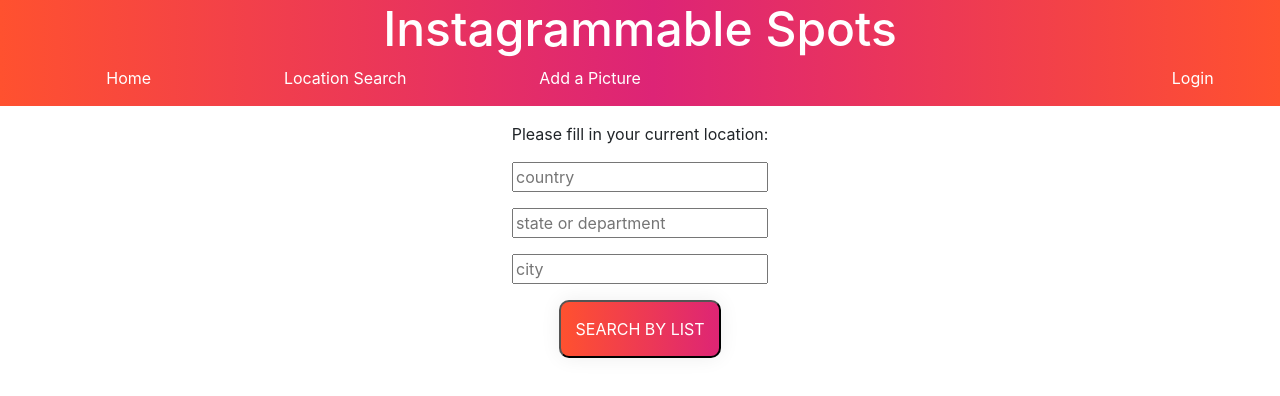
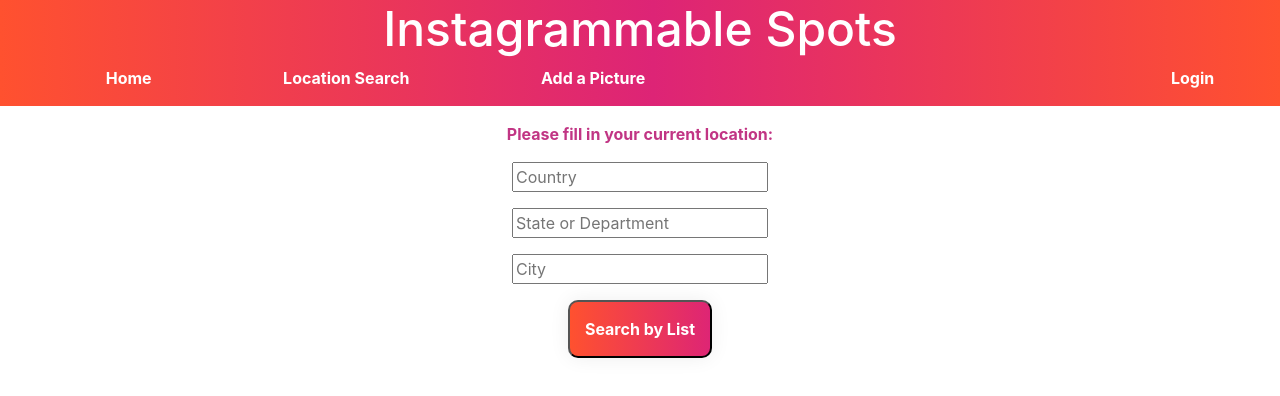
Before and after one commit to anakp07/capstone-frontend, a React (Create React App) app in the folder frontend/: page /locationsearch in a window 1280 px wide. Shown: the top 396 px of the page. Built offline with nearby package versions, Linux system fonts and the light colour scheme.

Commit message:
css colors, flexbox entire app

```diff
--- a/frontend/src/components/ListPerspectiveView.js
+++ b/frontend/src/components/ListPerspectiveView.js
@@ -0,0 +1,67 @@
+import React, { useState, useEffect } from 'react';
+import axios from "axios";
+// import PropTypes from 'prop-types';
+import './ListPerspectiveView.css';
+
+const ListPerspectiveView = (props) => {
+    const API_URL_BASE = 'http://localhost:3000/photos';
+
+    const [photoList, setPhotoList] = useState([]);
+    const [errorMessage, setErrorMessage] = useState(null);
+    const [perspectives, setPerspectives] = useState({});
+
+    const perspectivesRetriever = (photoList) => {
+      const newPerspectives = {};
+      photoList.forEach((photo) => {
+        if (photo.landmark === props.selectedLandmark.landmark && !newPerspectives[photo.perspective]){
+          newPerspectives[photo.perspective] = []
+        }
+        if (newPerspectives[photo.perspective].length < 5){
+        newPerspectives[photo.perspective].push(<img key = {photo.photo_id} src = {photo.photo_url} alt={photo.perspective} />)
+        }
+      })
+      setPerspectives(newPerspectives);
+    }
+
+    useEffect(() => {
+        axios.get(API_URL_BASE + '/searchlocation/' + props.formFields.country + '/' + props.formFields.state + '/' + props.formFields.city + '/')
+          .then((response) => {
+            setPhotoList(response.data);
+            perspectivesRetriever(response.data);
+          })
+          .catch((error) => {
+            setErrorMessage(error.message);
+          });
+
+      }, [props.formFields]);
+
+    const rows = []
+
+    for (const perspective in perspectives){
+      const listImages = perspectives[perspective]
+      rows.push(
+        <div key = {perspective}>
+          <table>
+            <tr class="flex-container">
+             <td className="flex-item-left ">{perspective}</td>
+             <td className="flex-item-right">{listImages}</td>
+            </tr>
+          </table>
+        </div>
+      )
+    }
+
+    return (
+        <div className="ListView">
+        <h3>List View</h3>
+        {errorMessage ? <div><h2 className="error-msg">{errorMessage}</h2></div> : ''}
+        {rows}
+        </div>
+    )
+};
+
+// Photo.propTypes = {
+//     selectPhotoCallback: PropTypes.func.isRequired
+// }
+
+export default ListPerspectiveView;
--- a/frontend/src/components/ListView.css
+++ b/frontend/src/components/ListView.css
@@ -18,11 +18,11 @@ img {
     display: flex;
     align-items: center;
     justify-content: center;
-    flex: 10%;
+    flex: 30%;
 }
 
 .flex-item-right {
-  flex: 90%;
+  flex: 70%;
 }
 
 td {
@@ -32,3 +32,17 @@ td {
 td .images {
     justify-content: right;
 }
+
+/* link:visited {
+  color:#00FF00;
+}
+
+link:hover {
+  color:#FF00FF;
+} */
+
+p, .landmarkName {
+  font-size: 1em;
+  color: #C13584;
+  /* font-weight: bold; */
+}
--- a/frontend/src/components/ListView.js
+++ b/frontend/src/components/ListView.js
@@ -48,7 +48,7 @@ const ListView = (props) => {
           <table>
             <tbody>
              <tr className="flex-container">
-             <td className="flex-item-left "><Link to="/listperspectiveview">{landmark}</Link></td>
+             <td className="flex-item-left"><Link to="/listperspectiveview" className="landmarkName">{landmark}</Link></td>
              <td className="flex-item-right">{listImages}</td>
             </tr>
             </tbody>
@@ -70,7 +70,7 @@ const ListView = (props) => {
 
     return (
         <div className="ListView">
-        <h3>List View</h3>
+        <p>List View - Results for {props.formFields.city}, {props.formFields.state}, {props.formFields.country}:</p>
         {errorMessage ? <div><h2 className="error-msg">{errorMessage}</h2></div> : ''}
         {/* {PhotoComponents} */}
         {rows}
--- a/frontend/src/components/LocationSearchForm.css
+++ b/frontend/src/components/LocationSearchForm.css
@@ -16,7 +16,7 @@
     margin: 10px;
      padding: 15px 15px;
      text-align: center;
-     text-transform: uppercase;
+     /* text-transform: uppercase; */
      transition: 0.5s;
      background-size: 200% auto;
      color: white;
@@ -25,6 +25,8 @@
      display: block;
     margin-left: auto;
     margin-right: auto;
+    font-size: 1em;
+    font-weight: bold;
    }
 
    .PlayerSubmissionForm__submit-btn:hover {
@@ -32,3 +34,8 @@
      color: #fff;
      text-decoration: none;
    }
+
+   p {
+     font-size: 1em;
+     font-weight: bold;
+   }
--- a/frontend/src/components/LocationSearchForm.js
+++ b/frontend/src/components/LocationSearchForm.js
@@ -30,7 +30,7 @@ const LocationSearchForm = (props) => {
       <p>Please fill in your current location:</p>
       <form onSubmit={onSubmission}>
       <p><input
-      placeholder="country"
+      placeholder="Country"
       type="text"
       name="country"
       onChange={onInput}
@@ -39,7 +39,7 @@ const LocationSearchForm = (props) => {
       </p>
       <p>
        <input
-      placeholder="state or department"
+      placeholder="State or Department"
       type="text"
       name="state"
       onChange={onInput}
@@ -48,7 +48,7 @@ const LocationSearchForm = (props) => {
       </p>
       <p>
        <input
-      placeholder="city"
+      placeholder="City"
       type="text"
       name="city"
       onChange={onInput}
--- a/frontend/src/components/Nav.css
+++ b/frontend/src/components/Nav.css
@@ -17,6 +17,9 @@ nav {
 
 .nav-text {
     color: white;
+    font-size: 1em;
+    /* text-transform: uppercase; */
+
 }
 
 a:link {
@@ -36,3 +39,7 @@ nav h3 {
     font-size: 3em;
     color: white;
 }
+
+.location {
+    color: white;
+}
```
